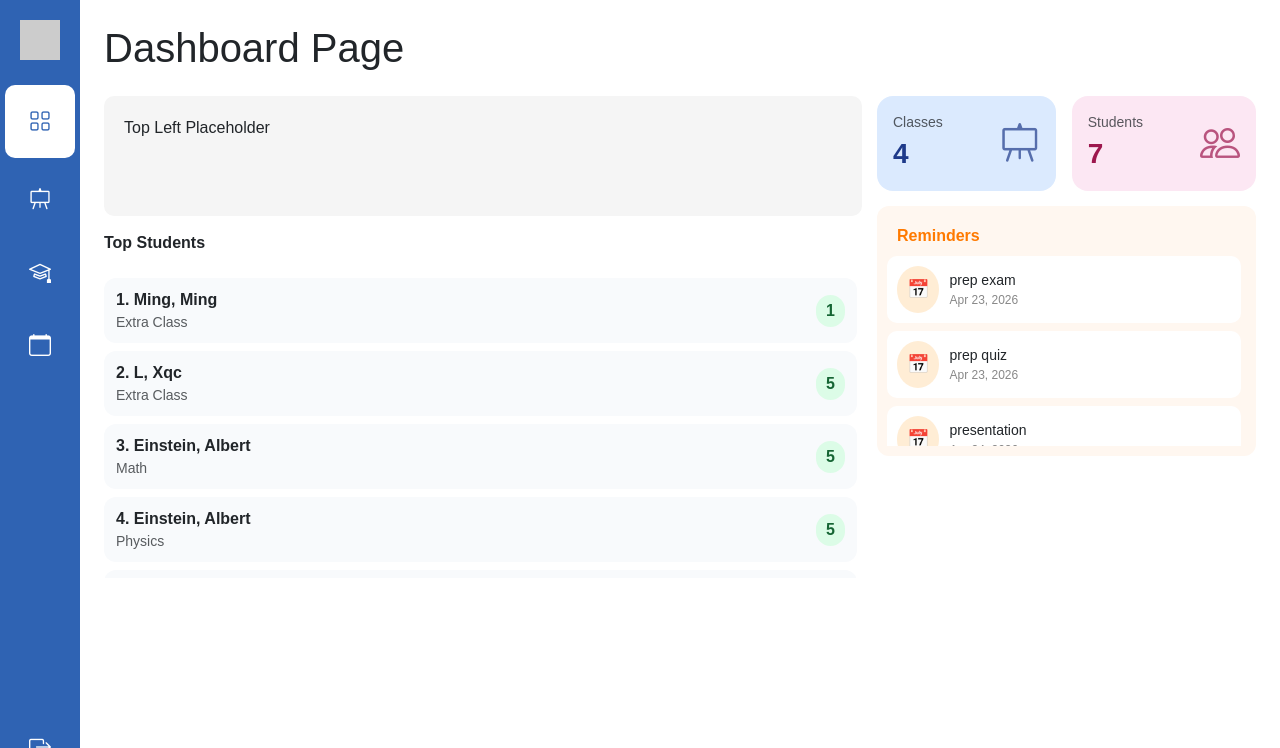
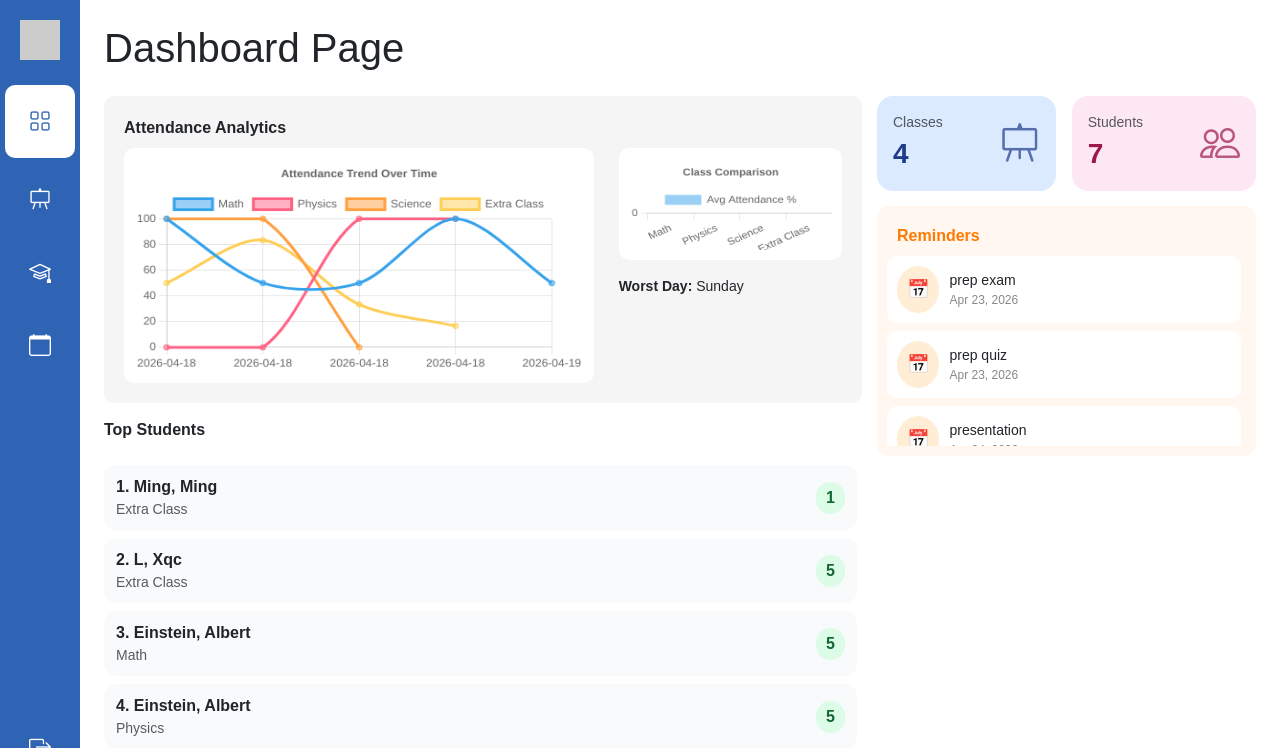
Before and after one commit to bonabelgum/classroom-management, a Django app: page /dashboard/ in a window 1280 px wide. Shown: the top 748 px of the page. Run offline with Django 5.2, Linux system fonts and the light colour scheme; a user stored in the database is signed in; data comes from the database, SQL or seed files in the repository; both versions use the stored data as it was after the commit.

Commit message:
boom panes

```diff
--- a/record/static/css/dashboard.css
+++ b/record/static/css/dashboard.css
@@ -179,6 +179,12 @@ body {
     border-radius: 10px;
 }
 /*attendance graph*/
+canvas {
+    background: #fff;
+    border-radius: 10px;
+    padding: 10px;
+}
+
 
 
 
--- a/record/static/js/dashboard.js
+++ b/record/static/js/dashboard.js
@@ -59,4 +59,75 @@ function loadReminders() {
                 container.appendChild(item);
             });
         });
+
+//attendance chart
+fetch('/dashboard-attendance-analytics/')
+        .then(res => res.json())
+        .then(data => {
+
+            // =======================
+            // LINE CHART (TREND)
+            // =======================
+
+            const datasets = [];
+
+            Object.keys(data.trend).forEach((cls, index) => {
+                datasets.push({
+                    label: cls,
+                    data: data.trend[cls].map(d => d.value),
+                    fill: false,
+                    tension: 0.3
+                });
+            });
+
+            const labels = Object.values(data.trend)[0]?.map(d => d.date) || [];
+
+            new Chart(document.getElementById("attendanceTrendChart"), {
+                type: 'line',
+                data: {
+                    labels: labels,
+                    datasets: datasets
+                },
+                options: {
+                    responsive: true,
+                    plugins: {
+                        title: {
+                            display: true,
+                            text: 'Attendance Trend Over Time'
+                        }
+                    }
+                }
+            });
+
+            // =======================
+            // BAR CHART (CLASS AVG)
+            // =======================
+
+            new Chart(document.getElementById("attendanceBarChart"), {
+                type: 'bar',
+                data: {
+                    labels: data.classes.map(c => c.name),
+                    datasets: [{
+                        label: 'Avg Attendance %',
+                        data: data.classes.map(c => c.average)
+                    }]
+                },
+                options: {
+                    plugins: {
+                        title: {
+                            display: true,
+                            text: 'Class Comparison'
+                        }
+                    }
+                }
+            });
+
+            // =======================
+            // INSIGHTS
+            // =======================
+
+            document.getElementById("worstDay").textContent = data.worst_day || "N/A";
+
+        });
+
 }
--- a/record/templates/dashboard.html
+++ b/record/templates/dashboard.html
@@ -13,8 +13,23 @@
     <div class="left-column">
 
         <div class="box top-box">
-            Top Left Placeholder
+
+    <div class="fw-bold mb-2">Attendance Analytics</div>
+
+    <div class="row">
+        <div class="col-md-8">
+            <canvas id="attendanceTrendChart"></canvas>
         </div>
+        <div class="col-md-4">
+            <canvas id="attendanceBarChart"></canvas>
+
+            <div class="mt-3 small">
+                <div><strong>Worst Day:</strong> <span id="worstDay">--</span></div>
+            </div>
+        </div>
+    </div>
+
+</div>
 
 
         <div class="fw-bold mb-2">Top Students</div>
@@ -62,5 +77,6 @@
     </div>
 
 </div>
+<script src="https://cdn.jsdelivr.net/npm/chart.js"></script>
 <script src="{% static 'js/dashboard.js' %}"></script>
 {% endblock %}
--- a/record/urls.py
+++ b/record/urls.py
@@ -57,4 +57,5 @@ urlpatterns = [
     path('class-student-count/<int:class_id>/', views.class_student_count),
     path('dashboard-stats/', views.dashboard_stats),
     path('dashboard-top-students/', views.dashboard_top_students),
+    path('dashboard-attendance-analytics/', views.dashboard_attendance_analytics),
 ]
--- a/record/views.py
+++ b/record/views.py
@@ -14,8 +14,7 @@ from datetime import datetime,timedelta
 from django.shortcuts import render
 from django.utils import timezone
 from django.utils.dateparse import parse_datetime
-from collections import defaultdict
-from django.db.models import Count, Q
+from django.db.models import Count
 
 def home(request):
     return redirect('login')
@@ -218,6 +217,87 @@ def dashboard_top_students(request):
 
     return JsonResponse(top10, safe=False)
 #attendance graph
+def dashboard_attendance_analytics(request):
+
+    classes = ClassRoom.objects.filter(user=request.user)
+
+    class_summary = []
+    trend_data = {}
+    day_stats = {}
+
+    for cls in classes:
+
+        sessions = AttendanceSession.objects.filter(classroom=cls).order_by("date_time")
+
+        trend = []
+
+        total_score = 0
+        total_sessions = 0
+
+        for session in sessions:
+
+            records = AttendanceRecord.objects.filter(session=session)
+
+            if not records.exists():
+                continue
+
+            session_score = 0
+            count = 0
+
+            for r in records:
+                if r.status == "Present":
+                    session_score += 1
+                elif r.status == "Late":
+                    session_score += 0.5
+                else:
+                    session_score += 0
+
+                count += 1
+
+            if count == 0:
+                continue
+
+            pct = (session_score / count) * 100
+            trend.append({
+                "date": session.date_time.strftime("%Y-%m-%d"),
+                "value": round(pct, 2)
+            })
+
+            total_score += pct
+            total_sessions += 1
+
+            # DAY ANALYSIS
+            day = session.date_time.strftime("%A")
+            day_stats.setdefault(day, []).append(pct)
+
+        avg = round(total_score / total_sessions, 2) if total_sessions else 0
+
+        class_summary.append({
+            "name": cls.name,
+            "average": avg
+        })
+
+        trend_data[cls.name] = trend
+
+    # 🔥 compute worst day
+    worst_day = None
+    worst_value = 100
+
+    for day, values in day_stats.items():
+        avg = sum(values) / len(values)
+        if avg < worst_value:
+            worst_value = avg
+            worst_day = day
+
+    return JsonResponse({
+        "classes": class_summary,
+        "trend": trend_data,
+        "worst_day": worst_day
+    })
+
+
+
+
 
 
 
```
Also changed, not shown: db.sqlite3.
